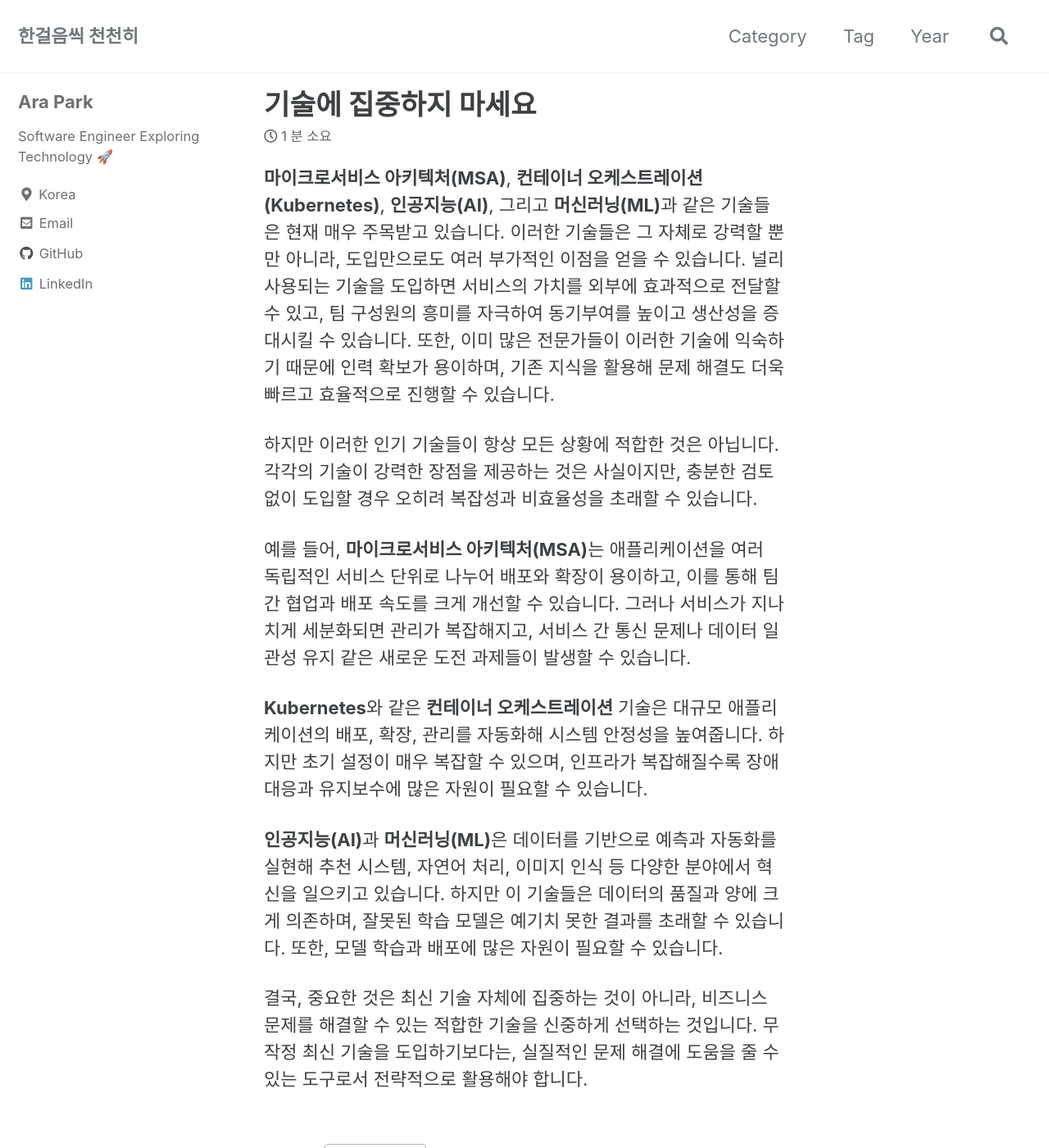
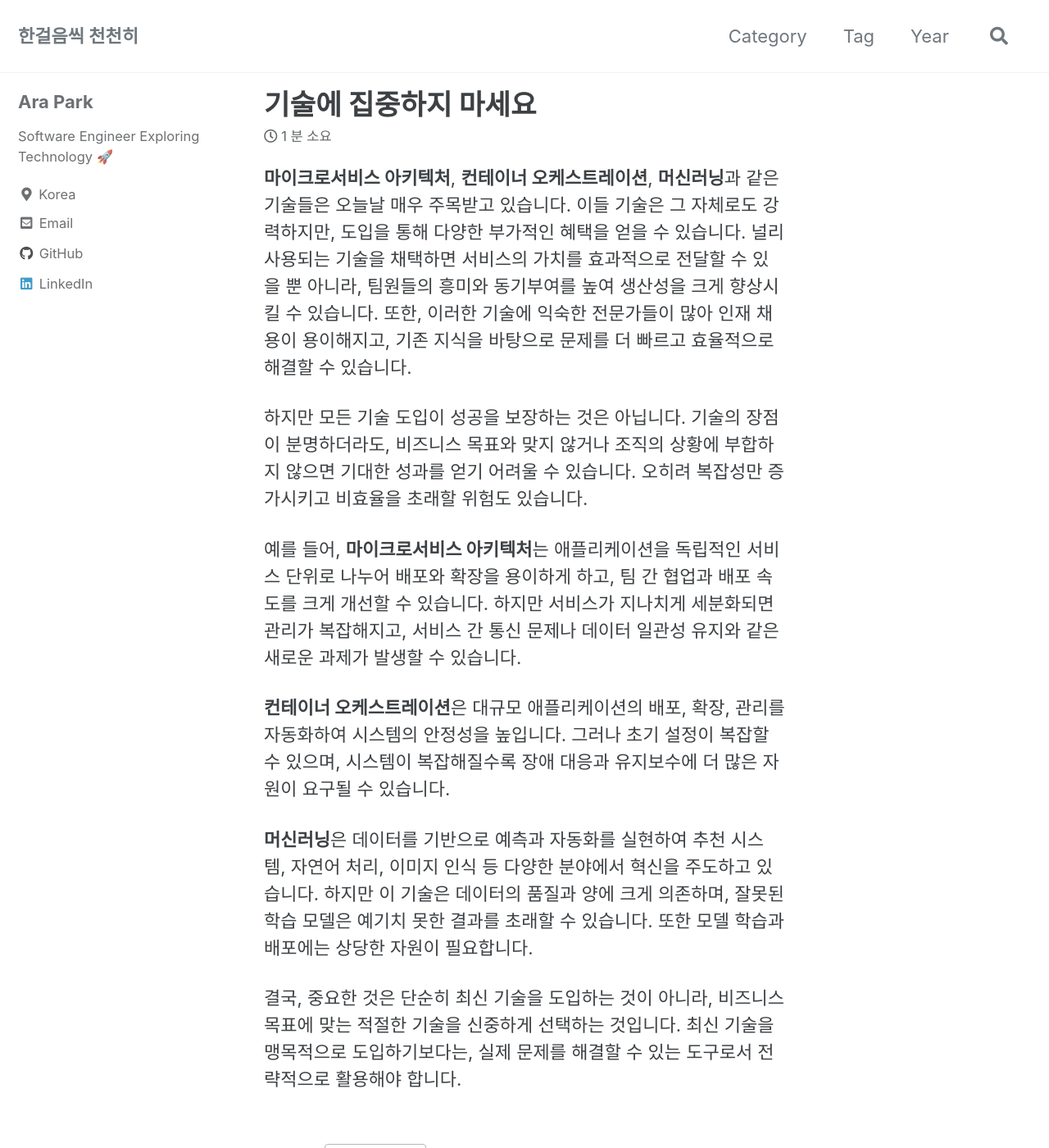
Before and after one commit to siyul-park/siyul-park.github.io, a Jekyll site: the page built from _posts/2024-10-05-do-not-focus-tech.md, in a window 1280 px wide and 1400 px high. Shown: the whole window at 82% size. Built offline with Jekyll 4.4.1, drawn with Linux system fonts in a browser that asks for light colours; cached includes are drawn as plain includes; comment, search, counter and statistics services are not loaded.

Commit message:
docs: improve readablity

```diff
--- a/_posts/2024-10-05-do-not-focus-tech.md
+++ b/_posts/2024-10-05-do-not-focus-tech.md
@@ -5,14 +5,14 @@ categories: "management"
 tags: ["management"]
 ---
 
-**마이크로서비스 아키텍처(MSA)**, **컨테이너 오케스트레이션(Kubernetes)**, **인공지능(AI)**, 그리고 **머신러닝(ML)**과 같은 기술들은 현재 매우 주목받고 있습니다. 이러한 기술들은 그 자체로 강력할 뿐만 아니라, 도입만으로도 여러 부가적인 이점을 얻을 수 있습니다. 널리 사용되는 기술을 도입하면 서비스의 가치를 외부에 효과적으로 전달할 수 있고, 팀 구성원의 흥미를 자극하여 동기부여를 높이고 생산성을 증대시킬 수 있습니다. 또한, 이미 많은 전문가들이 이러한 기술에 익숙하기 때문에 인력 확보가 용이하며, 기존 지식을 활용해 문제 해결도 더욱 빠르고 효율적으로 진행할 수 있습니다.
+**마이크로서비스 아키텍처**, **컨테이너 오케스트레이션**, **머신러닝**과 같은 기술들은 오늘날 매우 주목받고 있습니다. 이들 기술은 그 자체로도 강력하지만, 도입을 통해 다양한 부가적인 혜택을 얻을 수 있습니다. 널리 사용되는 기술을 채택하면 서비스의 가치를 효과적으로 전달할 수 있을 뿐 아니라, 팀원들의 흥미와 동기부여를 높여 생산성을 크게 향상시킬 수 있습니다. 또한, 이러한 기술에 익숙한 전문가들이 많아 인재 채용이 용이해지고, 기존 지식을 바탕으로 문제를 더 빠르고 효율적으로 해결할 수 있습니다.
 
-하지만 이러한 인기 기술들이 항상 모든 상황에 적합한 것은 아닙니다. 각각의 기술이 강력한 장점을 제공하는 것은 사실이지만, 충분한 검토 없이 도입할 경우 오히려 복잡성과 비효율성을 초래할 수 있습니다.
+하지만 모든 기술 도입이 성공을 보장하는 것은 아닙니다. 기술의 장점이 분명하더라도, 비즈니스 목표와 맞지 않거나 조직의 상황에 부합하지 않으면 기대한 성과를 얻기 어려울 수 있습니다. 오히려 복잡성만 증가시키고 비효율을 초래할 위험도 있습니다.
 
-예를 들어, **마이크로서비스 아키텍처(MSA)**는 애플리케이션을 여러 독립적인 서비스 단위로 나누어 배포와 확장이 용이하고, 이를 통해 팀 간 협업과 배포 속도를 크게 개선할 수 있습니다. 그러나 서비스가 지나치게 세분화되면 관리가 복잡해지고, 서비스 간 통신 문제나 데이터 일관성 유지 같은 새로운 도전 과제들이 발생할 수 있습니다.
+예를 들어, **마이크로서비스 아키텍처**는 애플리케이션을 독립적인 서비스 단위로 나누어 배포와 확장을 용이하게 하고, 팀 간 협업과 배포 속도를 크게 개선할 수 있습니다. 하지만 서비스가 지나치게 세분화되면 관리가 복잡해지고, 서비스 간 통신 문제나 데이터 일관성 유지와 같은 새로운 과제가 발생할 수 있습니다.
 
-**Kubernetes**와 같은 **컨테이너 오케스트레이션** 기술은 대규모 애플리케이션의 배포, 확장, 관리를 자동화해 시스템 안정성을 높여줍니다. 하지만 초기 설정이 매우 복잡할 수 있으며, 인프라가 복잡해질수록 장애 대응과 유지보수에 많은 자원이 필요할 수 있습니다.
+**컨테이너 오케스트레이션**은 대규모 애플리케이션의 배포, 확장, 관리를 자동화하여 시스템의 안정성을 높입니다. 그러나 초기 설정이 복잡할 수 있으며, 시스템이 복잡해질수록 장애 대응과 유지보수에 더 많은 자원이 요구될 수 있습니다.
 
-**인공지능(AI)**과 **머신러닝(ML)**은 데이터를 기반으로 예측과 자동화를 실현해 추천 시스템, 자연어 처리, 이미지 인식 등 다양한 분야에서 혁신을 일으키고 있습니다. 하지만 이 기술들은 데이터의 품질과 양에 크게 의존하며, 잘못된 학습 모델은 예기치 못한 결과를 초래할 수 있습니다. 또한, 모델 학습과 배포에 많은 자원이 필요할 수 있습니다.
+**머신러닝**은 데이터를 기반으로 예측과 자동화를 실현하여 추천 시스템, 자연어 처리, 이미지 인식 등 다양한 분야에서 혁신을 주도하고 있습니다. 하지만 이 기술은 데이터의 품질과 양에 크게 의존하며, 잘못된 학습 모델은 예기치 못한 결과를 초래할 수 있습니다. 또한 모델 학습과 배포에는 상당한 자원이 필요합니다.
 
-결국, 중요한 것은 최신 기술 자체에 집중하는 것이 아니라, 비즈니스 문제를 해결할 수 있는 적합한 기술을 신중하게 선택하는 것입니다. 무작정 최신 기술을 도입하기보다는, 실질적인 문제 해결에 도움을 줄 수 있는 도구로서 전략적으로 활용해야 합니다.
+결국, 중요한 것은 단순히 최신 기술을 도입하는 것이 아니라, 비즈니스 목표에 맞는 적절한 기술을 신중하게 선택하는 것입니다. 최신 기술을 맹목적으로 도입하기보다는, 실제 문제를 해결할 수 있는 도구로서 전략적으로 활용해야 합니다.
```
Also changed, not shown: _posts/2024-10-01-improving-read-performance-with-multi-level-caching.md (+1 -1 lines).
